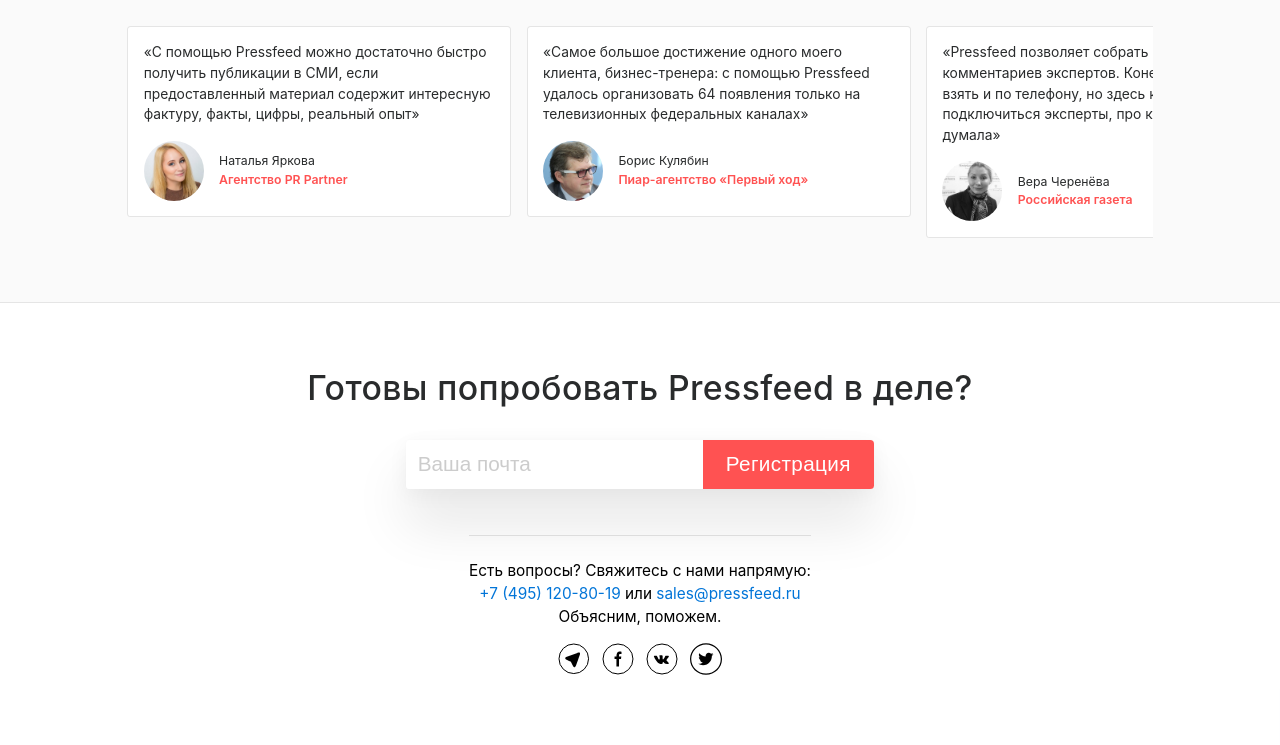
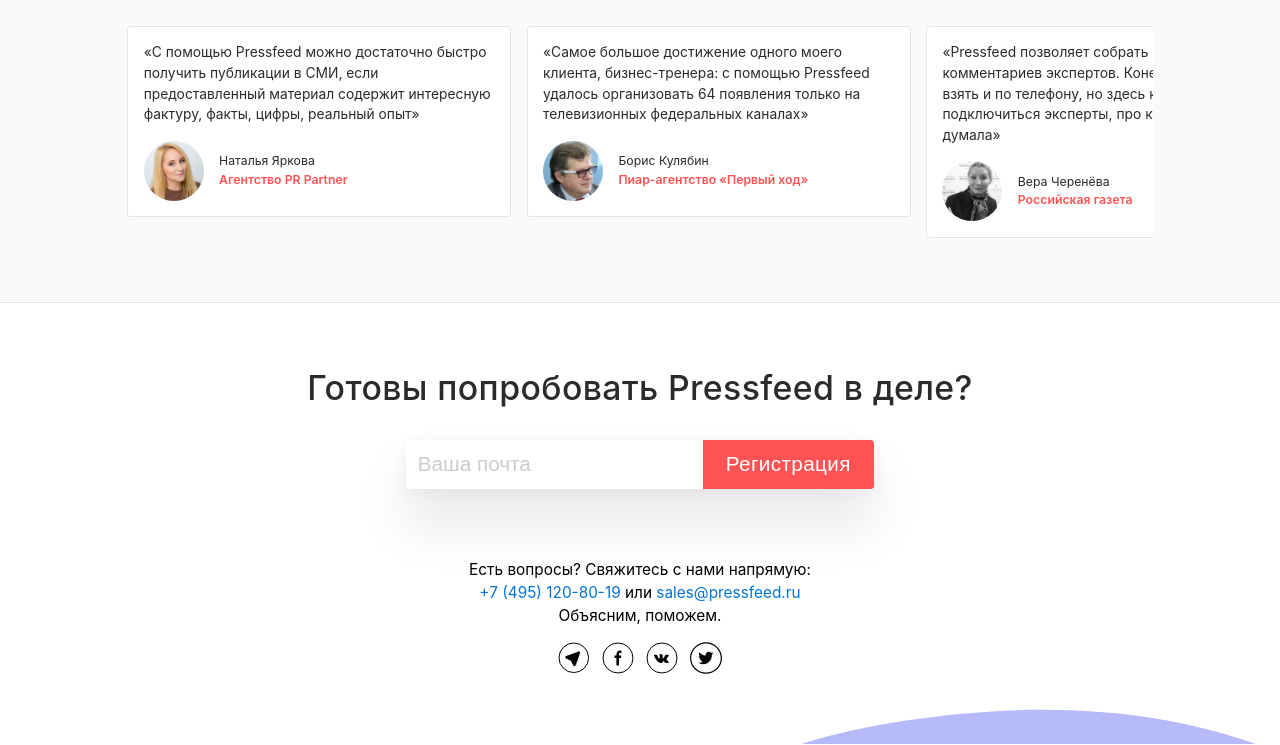
Before and after one commit to japosababa/pf-static, a website: page src/index.html in a window 1280 px wide. Shown: the part 2930-3675 px from the top of the page. Drawn offline with Linux system fonts and the light colour scheme; no server answers.

Commit message:
footer updated

```diff
--- a/src/index.html
+++ b/src/index.html
@@ -310,7 +310,7 @@
             </div>
         </div>
 
-        <div class="text-black mt-5 pt-4" style="border-top: 1px solid rgba(0,0,0,0.1);">
+        <div class="text-black mt-5 pt-4">
             Есть вопросы?<br class="d-block d-sm-none"> Свяжитесь с&nbsp;нами напрямую:<br>
             <a href="tel:+7-495-120-80-19">+7 (495) 120-80-19</a> или <a href="mailto:sales@pressfeed.ru">sales@pressfeed.ru</a><br>
             Объясним, поможем.
@@ -353,6 +353,10 @@
                 </svg>
             </a>
         </div>
+
+<!--
+        <div class="mt-5 shadow-lg border-0 card d-flex align-items-center justify-content-center w-50" style="min-height: 180px;">Баннер виртуального пиарщика</div>
+-->
 
     </div>
 
--- a/src/scss/_components.scss
+++ b/src/scss/_components.scss
@@ -325,5 +325,5 @@
     padding: 5vw !important;
   }
   @extend .bg-waves-3;
-  background-position-y: 30vw;
+  background-position-y: 20vw;
 }
```
Also changed, not shown: src/partials/footer.html (+5 -1 lines), src/plans.html (+5 -1 lines), src/css/app.css.
